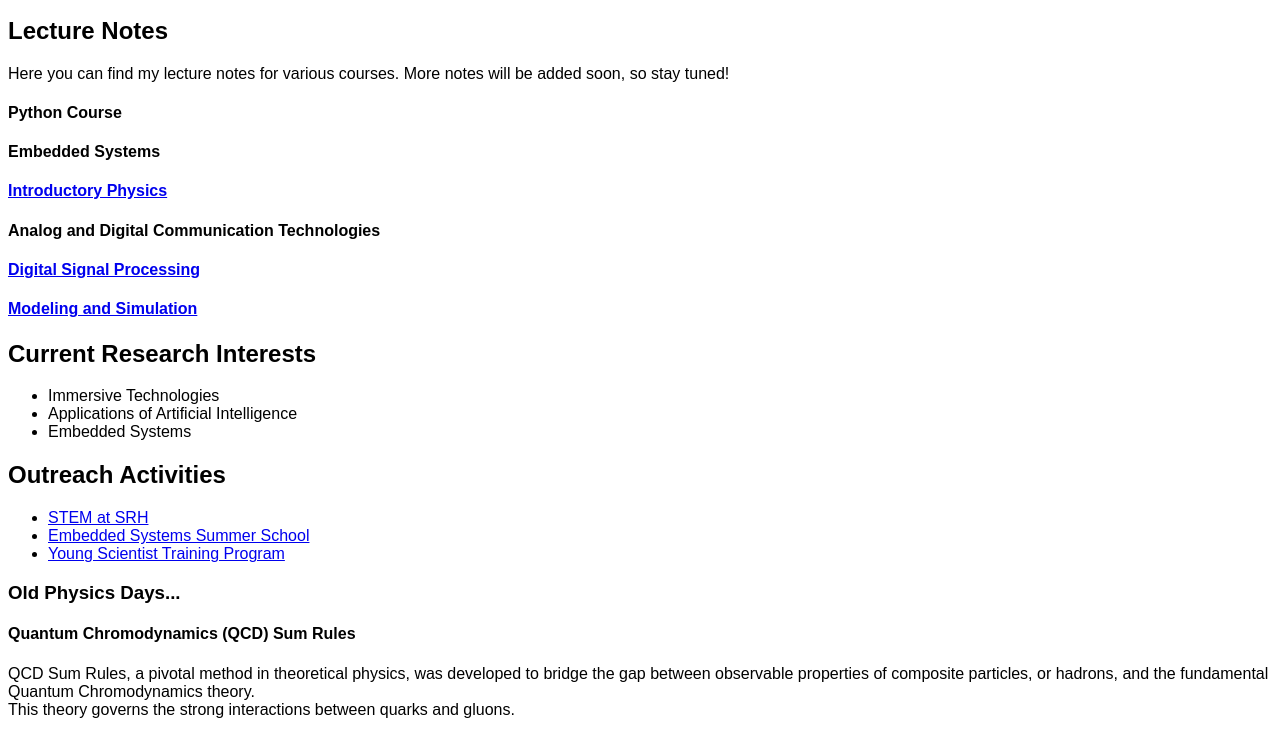
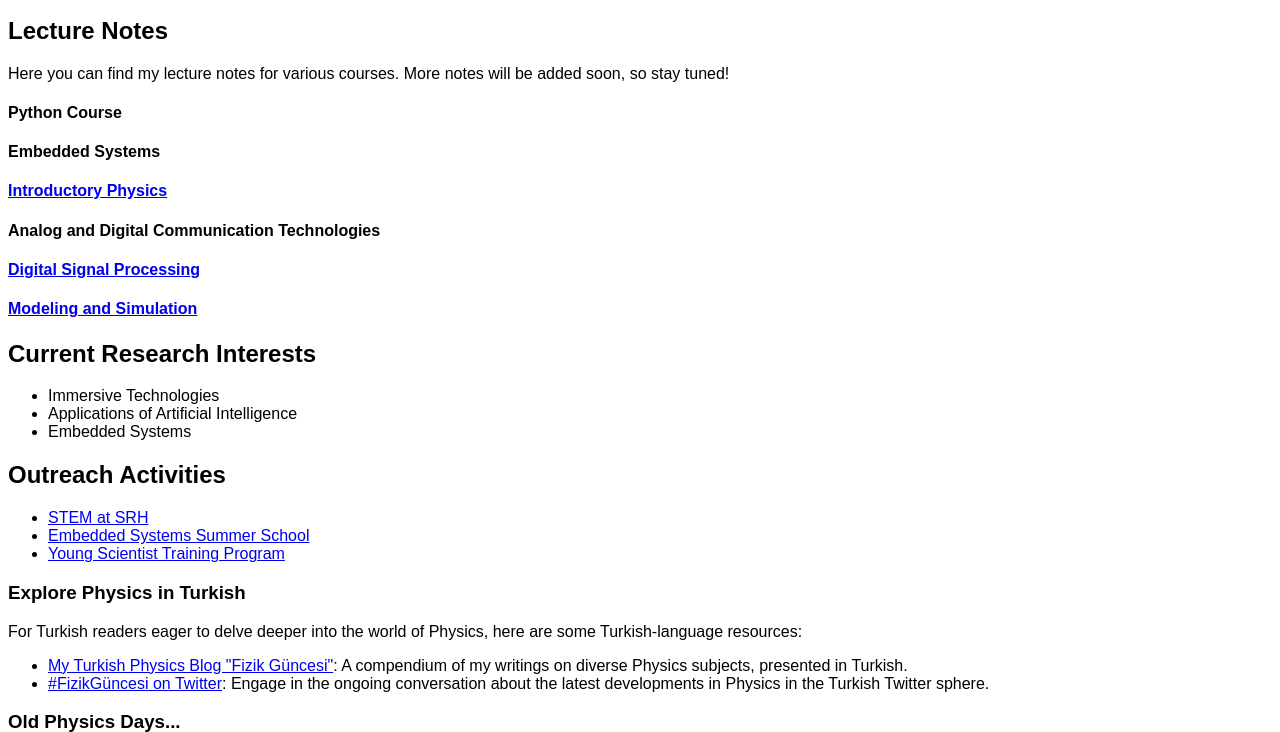
Before and after one commit to yazicienis/github.io, a plain HTML site: page index.html in a window 1280 px wide. Shown: the part 101-833 px from the top of the page. Drawn offline with Linux system fonts and the light colour scheme.

Commit message:
Update index.html

```diff
--- a/index.html
+++ b/index.html
@@ -54,6 +54,15 @@
 
         </ul>
 
+    <div>
+  <h3>Explore Physics in Turkish</h3>
+  <p>For Turkish readers eager to delve deeper into the world of Physics, here are some Turkish-language resources:</p>
+  <ul>
+    <li><a href="https://yazicienis.blogspot.com/" target="_blank" rel="noopener noreferrer">My Turkish Physics Blog "Fizik Güncesi"</a>: A compendium of my writings on diverse Physics subjects, presented in Turkish.</li>
+    <li><a href="https://twitter.com/hashtag/FizikGüncesi" target="_blank" rel="noopener noreferrer">#FizikGüncesi on Twitter</a>: Engage in the ongoing conversation about the latest developments in Physics in the Turkish Twitter sphere.</li>
+  </ul>
+</div>
+
 
         <h3>Old Physics Days...</h3>
 
```
